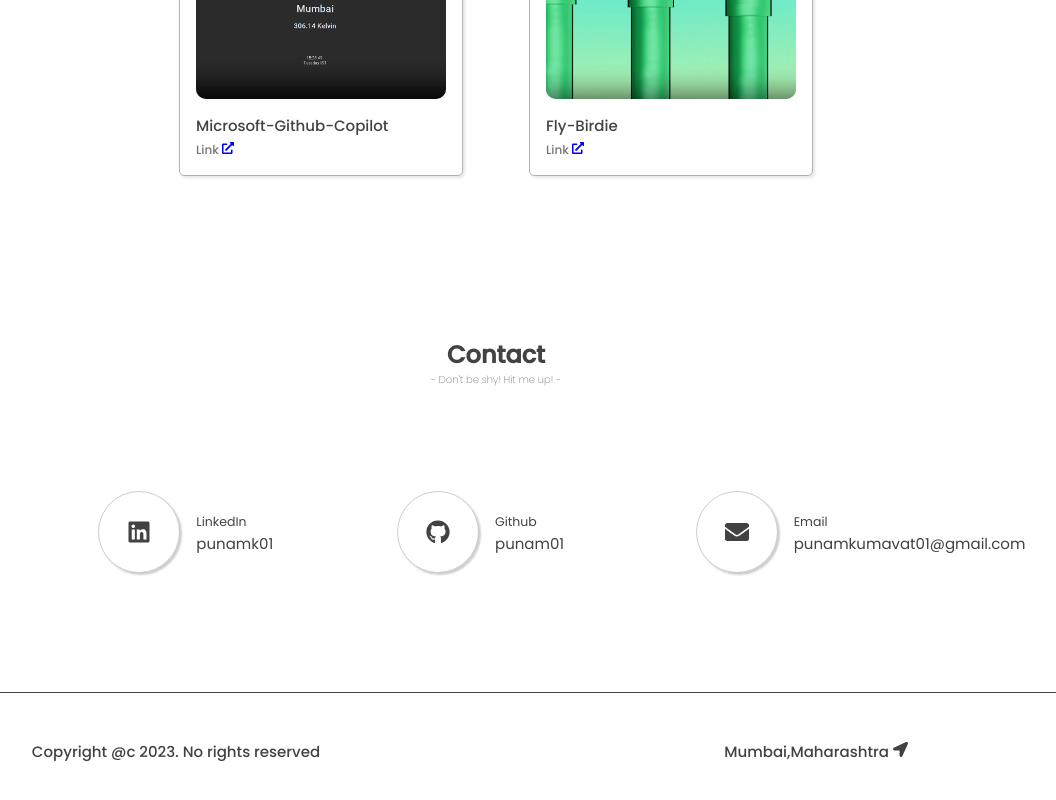
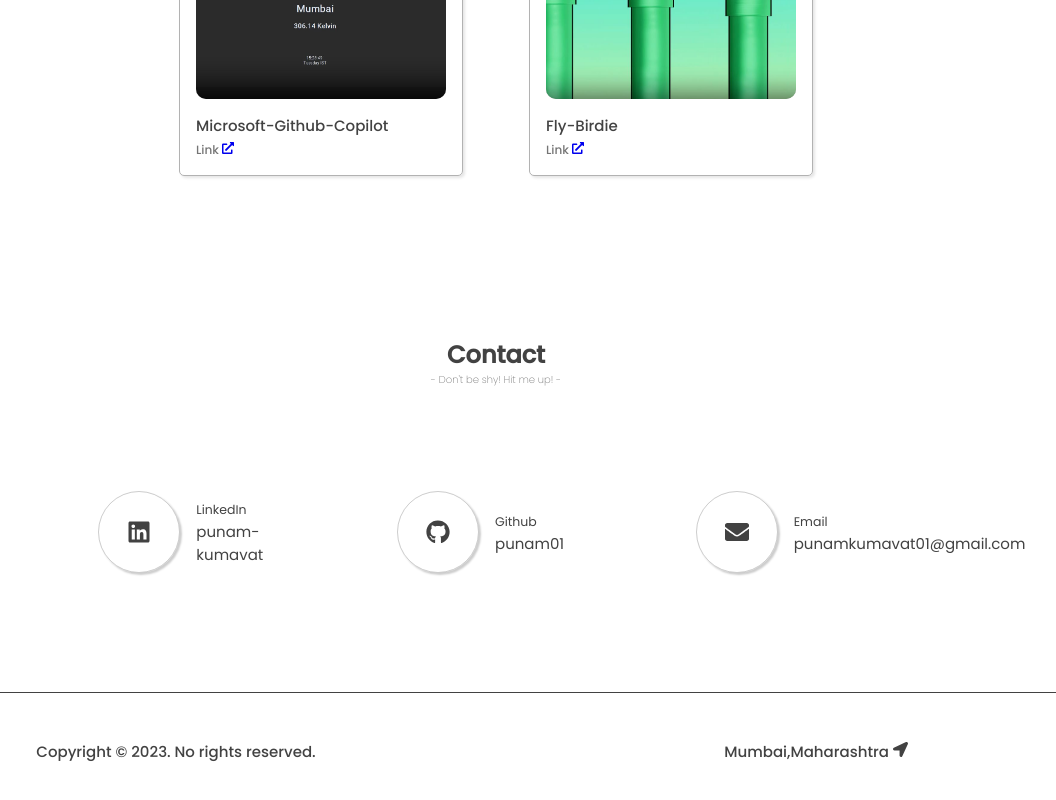
Before and after one commit to punam01/portfolio, a React (Create React App) app: page / in a window 1280 px wide. Shown: the part 2209-3009 px from the top of the page, without its empty margins (144-1200 px from the left). Built offline with nearby package versions, Linux system fonts and the light colour scheme.

Commit message:
minor updates

```diff
--- a/src/components/Contact.js
+++ b/src/components/Contact.js
@@ -17,7 +17,7 @@ function Contact() {
                 </div>
                 <div className="contact-details">
                     <span><small>LinkedIn</small></span>
-                    <span>punamk01</span>
+                    <span>punam-kumavat</span>
                 </div>
             </div>
             <div className="contact-item">
--- a/src/components/Footer.js
+++ b/src/components/Footer.js
@@ -6,7 +6,7 @@ function Footer() {
   return (
     <>
       <footer>
-        <div className="f-left">Copyright @c 2023. No rights reserved</div>
+        <div className="f-left">Copyright &#169; 2023. No rights reserved.</div>
         <div className="f-right">
           <p>Mumbai,Maharashtra
           {"   "}
--- a/src/styles/navbar.css
+++ b/src/styles/navbar.css
@@ -78,3 +78,23 @@ body {
     font-size: 1.5rem;
   }
 }
+/* width */
+::-webkit-scrollbar {
+  width: 10px;
+}
+
+/* Track */
+::-webkit-scrollbar-track {
+  background: var(--darkgray);
+}
+
+/* Handle */
+::-webkit-scrollbar-thumb {
+  background:var(--white);
+  border: 1px solid var(--darkgray);
+}
+
+/* Handle on hover */
+::-webkit-scrollbar-thumb:hover {
+  background:var(--lightgray);
+}
```
